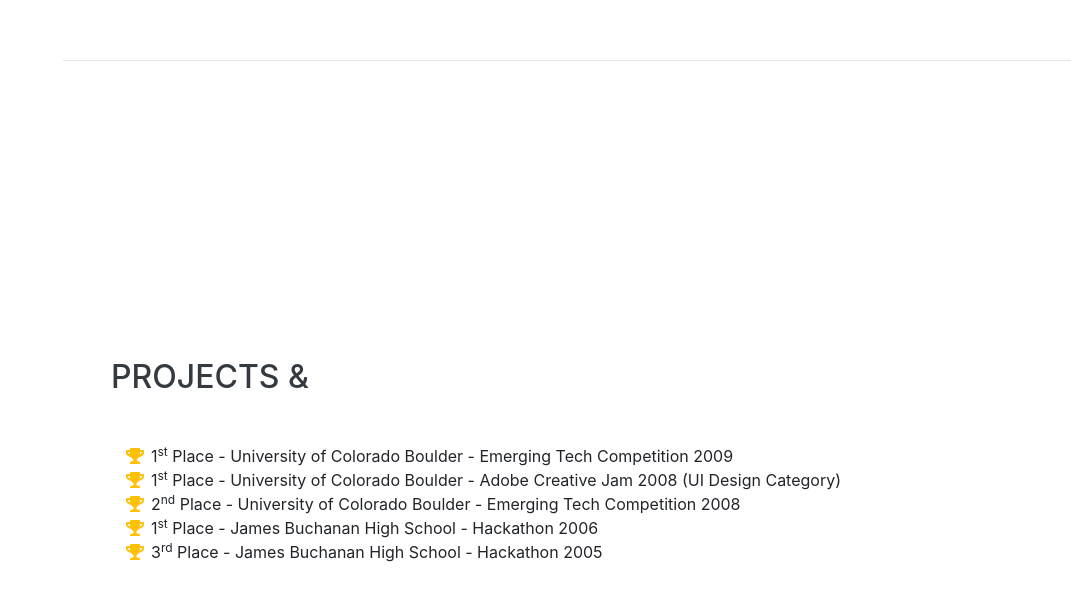
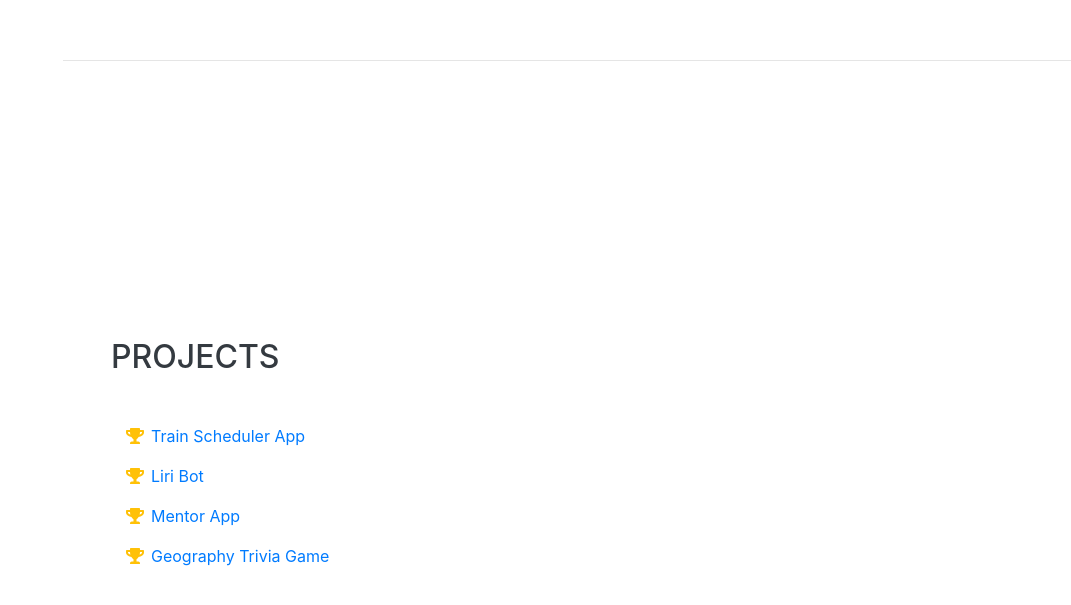
Before and after one commit to KTJ-46/Portfolio2, a website with bundled scripts: page index.html in a window 1280 px wide. Shown: the part 3991-4596 px from the top of the page, without its empty margins (209-1280 px from the left). Built offline with nearby package versions, Linux system fonts and the light colour scheme; a web font is replaced by a local one.

Commit message:
code cleanup

```diff
--- a/index.html
+++ b/index.html
@@ -233,7 +233,8 @@
     <section class="resume-section p-3 p-lg-5 d-flex align-items-center" id="interests">
       <div class="w-100">
         <h2 class="mb-5">Interests</h2>
-        <p>Apart from learning to be a web developer, I enjoy reading, road-trips, travelling and motorcycling.</p>
+        <p>Apart from learning to be a web developer, I enjoy reading, road-trips, travelling and motorcycling. Avid mile mucher on two wheels or four 	&#127949;
+        </p>
         <p class="mb-0">I find current affairs and world politics interesting and I try to keep myself updated. Once in a while I see myself cooking new dishes and dancing to music tunes.</p>
       </div>
     </section>
@@ -242,34 +243,22 @@
 
     <section class="resume-section p-3 p-lg-5 d-flex align-items-center" id="awards">
       <div class="w-100">
-        <h2 class="mb-5">Projects &amp; </h2>
+        <h2 class="mb-5">Projects </h2>
         <ul class="fa-ul mb-0">
+
           <li>
             <i class="fa-li fa fa-trophy text-warning"></i>
-            </li>
+            <p><a href="https://ktj-46.github.io/Train_Scheduler/">Train Scheduler App</a></p>
           <li>
             <i class="fa-li fa fa-trophy text-warning"></i>
-            </li>
+            <p><a href="https://github.com/KTJ-46/Liri_Bot/">Liri Bot</a></p>
           <li>
             <i class="fa-li fa fa-trophy text-warning"></i>
-            1<sup>st</sup>
-            Place - University of Colorado Boulder - Emerging Tech Competition 2009</li>
+            <p><a href="https://the-mentor.herokuapp.com/">Mentor App</a></p>
           <li>
             <i class="fa-li fa fa-trophy text-warning"></i>
-            1<sup>st</sup>
-            Place - University of Colorado Boulder - Adobe Creative Jam 2008 (UI Design Category)</li>
-          <li>
-            <i class="fa-li fa fa-trophy text-warning"></i>
-            2<sup>nd</sup>
-            Place - University of Colorado Boulder - Emerging Tech Competition 2008</li>
-          <li>
-            <i class="fa-li fa fa-trophy text-warning"></i>
-            1<sup>st</sup>
-            Place - James Buchanan High School - Hackathon 2006</li>
-          <li>
-            <i class="fa-li fa fa-trophy text-warning"></i>
-            3<sup>rd</sup>
-            Place - James Buchanan High School - Hackathon 2005</li>
+            <p><a href="https://ktj-46.github.io/TriviaGame/">Geography Trivia Game</a></p>
+
         </ul>
       </div>
     </section>
```
